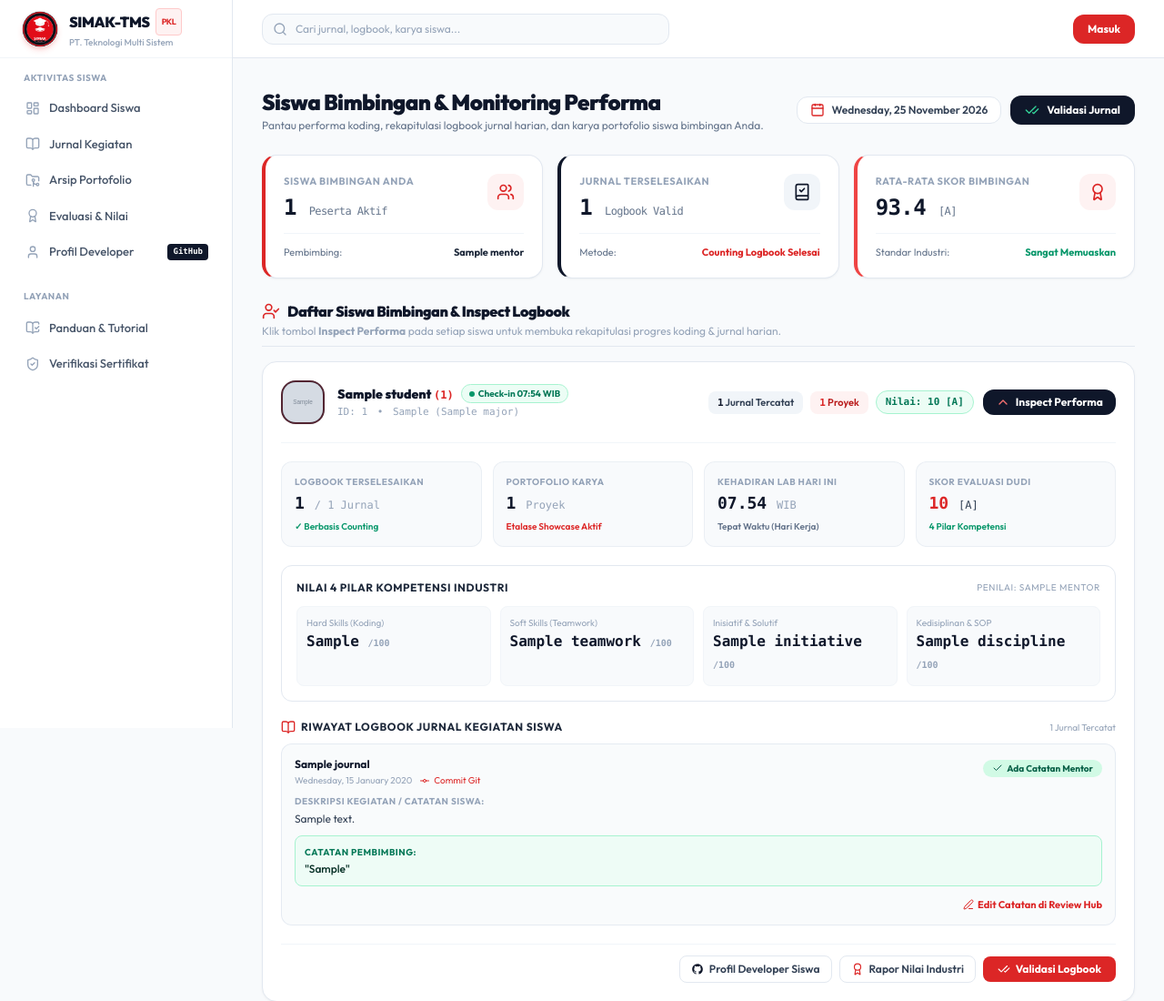
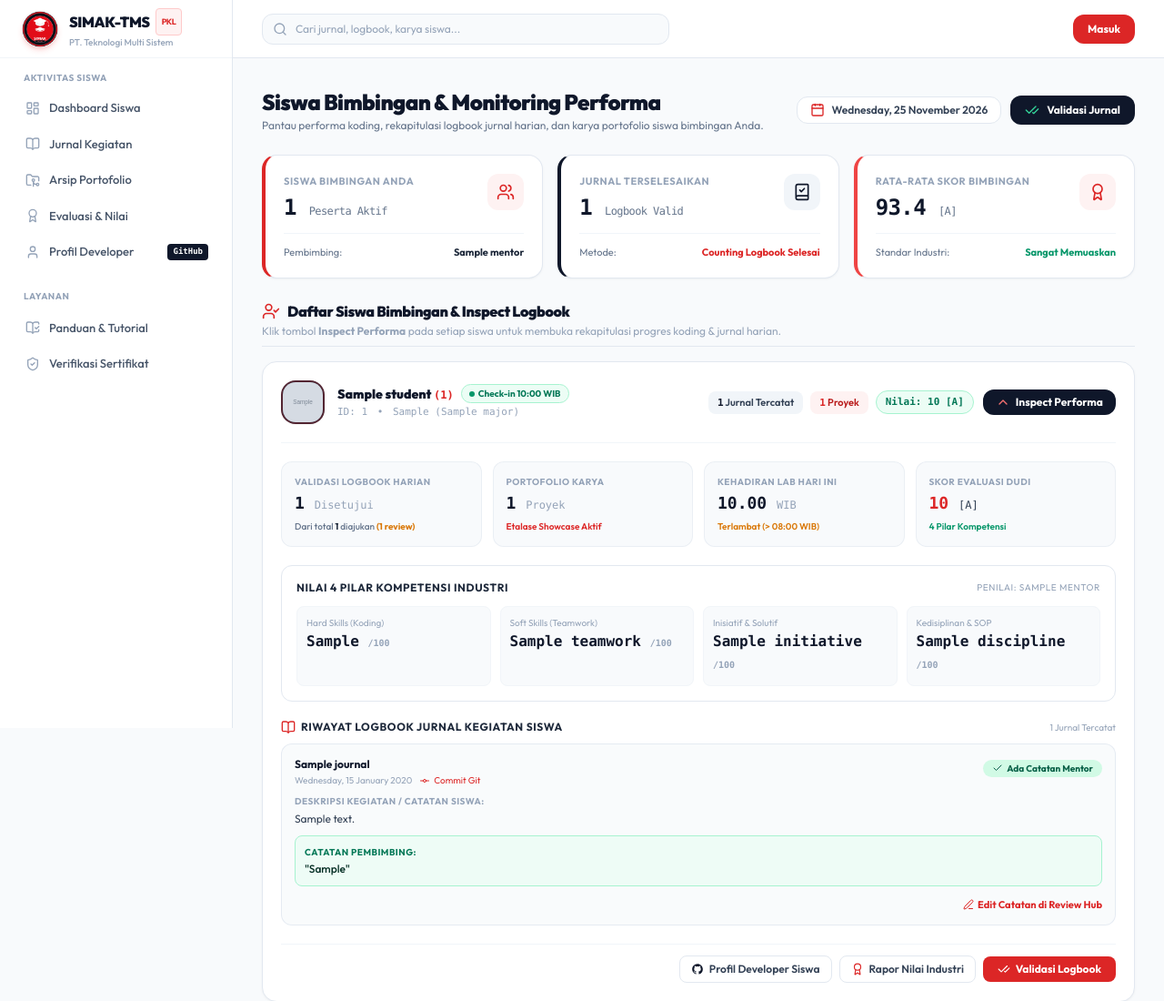
Before and after one commit to PradiptaPPLG/simak-tms, a Laravel app: template resources/views/mentor/students.blade.php in a window 1280 px wide, after a click on "Inspect Performa". Shown: the top 1100 px of the page at 91% size. Run offline with Laravel 12, Linux system fonts and the light colour scheme; the template is opened without the code that fills it: most values are stand-ins (such as "Sample title", 1, 10 or a date in 2020); grey boxes marked "Sample" are stand-in pictures; parts of the project's set-up code (start-up, migrations or seed data) failed here and were passed over; some libraries are stand-ins or nearby versions.

Commit message:
feat: create mentor dashboard, student list, and profile views

```diff
--- a/resources/views/mentor/students.blade.php
+++ b/resources/views/mentor/students.blade.php
@@ -110,10 +110,22 @@
                         <div>
                             <div class="flex items-center gap-2">
                                 <h3 class="text-sm font-black text-slate-900">{{ $student->name }} <span class="font-mono text-red-600 font-bold text-xs">({{ $student->account_id ?? 'belum terdaftar' }})</span></h3>
-                                <span class="inline-flex items-center gap-1 px-2 py-0.5 rounded-full bg-emerald-50 text-emerald-700 text-[10px] font-bold border border-emerald-200">
-                                    <span class="w-1.5 h-1.5 rounded-full bg-emerald-600 animate-pulse"></span>
-                                    Check-in 07:54 WIB
-                                </span>
+                                @php
+                                    $todayJournal = $student->journals->first(function($j) {
+                                        return \Carbon\Carbon::parse($j->journal_date)->isToday();
+                                    });
+                                @endphp
+                                @if($todayJournal)
+                                    <span class="inline-flex items-center gap-1 px-2 py-0.5 rounded-full bg-emerald-50 text-emerald-700 text-[10px] font-bold border border-emerald-200">
+                                        <span class="w-1.5 h-1.5 rounded-full bg-emerald-600 animate-pulse"></span>
+                                        Check-in {{ $todayJournal->created_at->format('H:i') }} WIB
+                                    </span>
+                                @else
+                                    <span class="inline-flex items-center gap-1 px-2 py-0.5 rounded-full bg-slate-100 text-slate-500 text-[10px] font-semibold border border-slate-200">
+                                        <span class="w-1.5 h-1.5 rounded-full bg-slate-400"></span>
+                                        Belum Check-in Hari Ini
+                                    </span>
+                                @endif
                             </div>
                             <div class="text-[11px] text-slate-400 font-mono mt-0.5">
                                 <span>ID: {{ $student->account_id ?? 'Menunggu Mentor' }}</span>
@@ -156,11 +168,18 @@
                     <!-- A. Stats Performa 4 Metrik Box -->
                     <div class="grid grid-cols-2 sm:grid-cols-4 gap-3">
                         <div class="p-3.5 rounded-xl bg-slate-50 border border-slate-200/60">
-                            <div class="text-[10px] font-bold text-slate-400 uppercase tracking-wider">Logbook Terselesaikan</div>
+                            <div class="text-[10px] font-bold text-slate-400 uppercase tracking-wider">Validasi Logbook Harian</div>
                             <div class="text-lg font-black text-slate-900 font-mono mt-0.5">
-                                {{ $student->journals->where('status', 'approved')->count() }} <span class="text-xs font-normal text-slate-400">/ {{ $student->journals->count() }} Jurnal</span>
+                                {{ $student->journals->where('status', 'approved')->count() }} <span class="text-xs font-normal text-slate-400">Disetujui</span>
                             </div>
-                            <div class="text-[10px] text-emerald-600 font-semibold mt-1">✓ Berbasis Counting</div>
+                            <div class="text-[10px] text-slate-500 font-medium mt-1">
+                                Dari total <strong class="text-slate-800">{{ $student->journals->count() }}</strong> diajukan
+                                @if($student->journals->where('status', 'pending')->count() > 0)
+                                    <span class="text-amber-600 font-bold">({{ $student->journals->where('status', 'pending')->count() }} review)</span>
+                                @elseif($student->journals->count() > 0)
+                                    <span class="text-emerald-600 font-bold">(100% ACC)</span>
+                                @endif
+                            </div>
                         </div>
 
                         <div class="p-3.5 rounded-xl bg-slate-50 border border-slate-200/60">
@@ -173,10 +192,19 @@
 
                         <div class="p-3.5 rounded-xl bg-slate-50 border border-slate-200/60">
                             <div class="text-[10px] font-bold text-slate-400 uppercase tracking-wider">Kehadiran Lab Hari Ini</div>
-                            <div class="text-lg font-black text-slate-900 font-mono mt-0.5">
-                                07.54 <span class="text-xs font-normal text-slate-400">WIB</span>
-                            </div>
-                            <div class="text-[10px] text-slate-500 font-semibold mt-1">Tepat Waktu (Hari Kerja)</div>
+                            @if($todayJournal)
+                                <div class="text-lg font-black text-slate-900 font-mono mt-0.5">
+                                    {{ $todayJournal->created_at->format('H.i') }} <span class="text-xs font-normal text-slate-400">WIB</span>
+                                </div>
+                                <div class="text-[10px] {{ $todayJournal->created_at->format('H:i') <= '08:00' ? 'text-emerald-600' : 'text-amber-600' }} font-semibold mt-1">
+                                    {{ $todayJournal->created_at->format('H:i') <= '08:00' ? '✓ Tepat Waktu (Hari Kerja)' : 'Terlambat (> 08:00 WIB)' }}
+                                </div>
+                            @else
+                                <div class="text-base font-bold text-slate-400 font-mono mt-0.5">
+                                    --.-- <span class="text-xs font-normal text-slate-400">WIB</span>
+                                </div>
+                                <div class="text-[10px] text-slate-400 font-medium mt-1">Belum Isi Jurnal Hari Ini</div>
+                            @endif
                         </div>
 
                         <div class="p-3.5 rounded-xl bg-slate-50 border border-slate-200/60">
--- a/resources/views/profile/index.blade.php
+++ b/resources/views/profile/index.blade.php
@@ -223,8 +223,8 @@
                                 <i data-lucide="clock" class="w-4 h-4"></i>
                             </div>
                             <div>
-                                <div class="text-[11px] font-bold text-slate-900 leading-tight">Hadir Tepat</div>
-                                <div class="text-[9px] text-slate-500">07:54 WIB Checkin</div>
+                                <div class="text-[11px] font-bold text-slate-900 leading-tight">Disiplin Kerja</div>
+                                <div class="text-[9px] text-slate-500">Presensi Terverifikasi</div>
                             </div>
                         </div>
                     </div>
```
Also changed, not shown: resources/views/mentor/dashboard.blade.php (+17 -5 lines).
